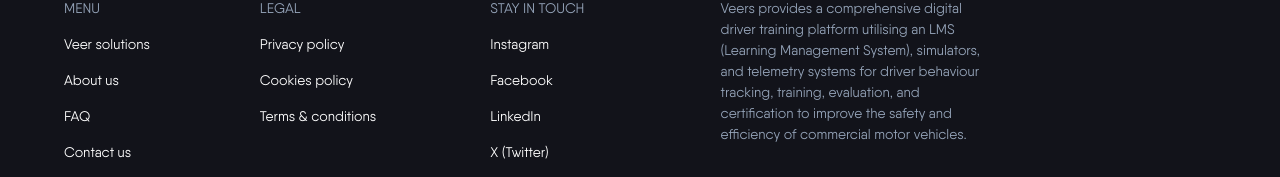
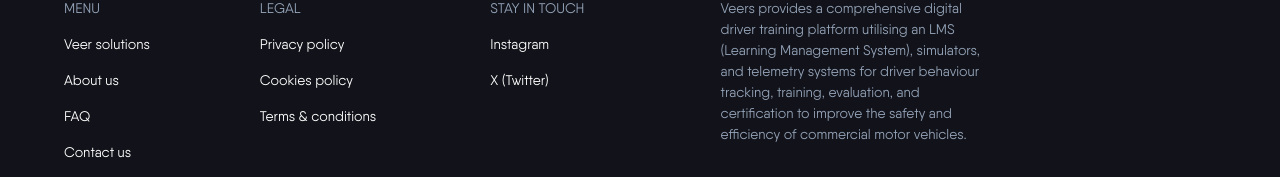
Before and after one commit to veersterlingbank/veer_landing_page, a React (Create React App) app: page /solutions in a window 1280 px wide. Shown: the part 3947-4124 px from the top of the page. Built offline with nearby package versions, Linux system fonts and the light colour scheme.

Commit message:
added social media links

```diff
--- a/src/components/Footer.js
+++ b/src/components/Footer.js
@@ -62,19 +62,19 @@ const Footer = () => {
   const inTouch = [
     {
       name: "Instagram",
-      link: "",
+      link: "https://www.instagram.com/drivewithveer",
     },
-    {
-      name: "Facebook",
-      link: "",
-    },
-    {
-      name: "LinkedIn",
-      link: "",
-    },
+    // {
+    //   name: "Facebook",
+    //   link: "",
+    // },
+    // {
+    //   name: "LinkedIn",
+    //   link: "",
+    // },
     {
       name: "X (Twitter)",
-      link: "",
+      link: "https://x.com/drivewithveer",
     },
   ];
 
@@ -205,9 +205,11 @@ const Footer = () => {
             STAY IN TOUCH
           </h6>
           {inTouch.map((item, index) => (
-            <p key={index} className="text-[14px] mb-[15px] cursor-pointer">
-              {item.name}
-            </p>
+            <a href={item.link} target="_blank" rel="noreferrer">
+              <p key={index} className="text-[14px] mb-[15px] cursor-pointer">
+                {item.name}
+              </p>
+            </a>
           ))}
         </motion.div>
         <motion.div
```
